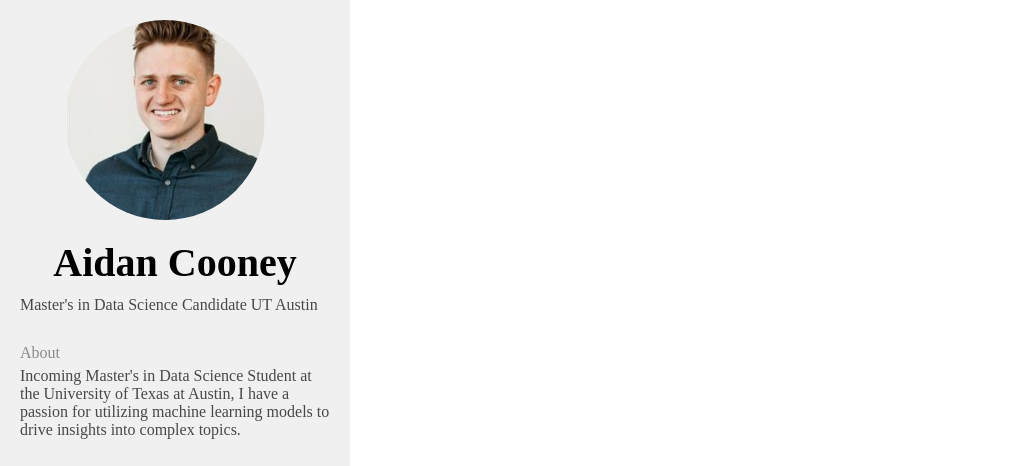
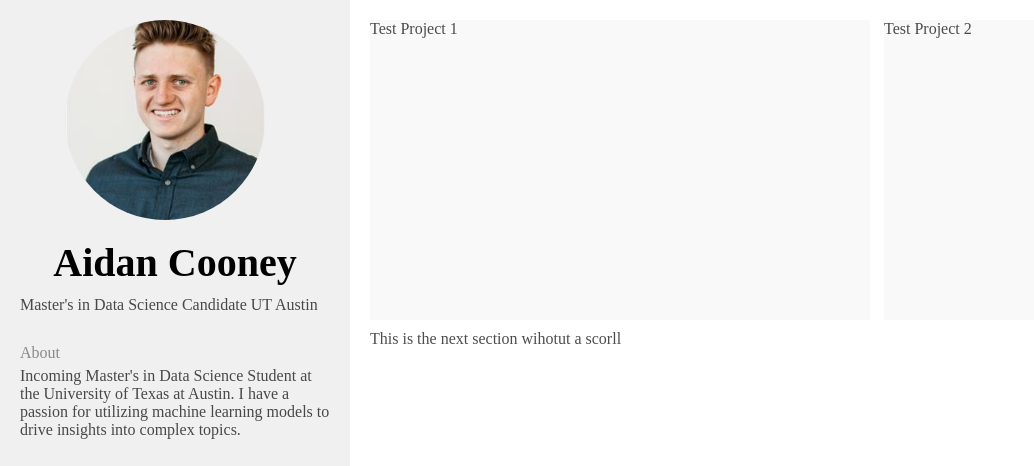
Before and after one commit to acooney613/aidan-cooney, a plain HTML site: page index.html in a window 1280 px wide. Shown: the top 466 px of the page, without its empty margins (0-1034 px from the left). Drawn offline with Linux system fonts and the light colour scheme.

Commit message:
add scrollable project functionality with test

```diff
--- a/index.html
+++ b/index.html
@@ -6,6 +6,7 @@
         <title>Aidan Cooney Portfolio </title>
         <link href="https://fonts.googleapis.com/css2?family=Fira+Code:wght@400;500;600;700&display=swap" rel="stylesheet">
         <link rel="stylesheet" href="resources/styles/index.css">
+        <script src="resources/js/index.js"></script>
     </head>
     <body>
         <div class="sidebar">
@@ -14,7 +15,7 @@
             <a class="current-occupation">Master's in Data Science Candidate UT Austin</a>
             <div class="about-me">
                 <p class="title">About</p>
-                <a class="content">Incoming Master's in Data Science Student at the University of Texas at Austin, I have a passion for utilizing machine learning models to drive insights into complex topics.</a>
+                <a class="content">Incoming Master's in Data Science Student at the University of Texas at Austin. I have a passion for utilizing machine learning models to drive insights into complex topics.</a>
             </div>
             <div class="link-icons-container">
                 <a class="image-link" href="https://www.linkedin.com/in/aidan-p-cooney/" target="_blank">
@@ -28,5 +29,32 @@
                 </a>
             </div>
         </div>
+        <div class="main-section">
+            <div class="scrollable-container">
+            <div class="projects-container">
+                <div class="project" onclick="openProjectOne()">Test Project 1</div>
+                <div class="project">Test Project 2</div>
+                <div class="project">Test Project 1</div>
+                <div class="project">Test Project 2</div>
+                <div class="project">Test Project 1</div>
+                <div class="project">Test Project 2</div>
+                <div class="project">Test Project 1</div>
+                <div class="project">Test Project 2</div>
+                <div class="project">Test Project 1</div>
+                <div class="project">Test Project 2</div>
+                <div class="project">Test Project 1</div>
+                <div class="project">Test Project 2</div>
+                <div class="project">Test Project 1</div>
+                <div class="project">Test Project 2</div>
+                <div class="project">Test Project 1</div>
+                <div class="project">Test Project 2</div>
+                <div class="project">Test Project 1</div>
+                <div class="project">Test Project 2</div>
+                <div class="project">Test Project 1</div>
+                <div class="project">Test Project 2</div>
+            </div>
+            </div>
+            <div>This is the next section wihotut a scorll</div>
+        </div>
     </body>
 </html>
--- /dev/null
+++ b/resources/js/index.js
@@ -0,0 +1,4 @@
+// Test Project 1
+function openProjectOne() {
+    window.open('index.html', '_blank');
+}
--- a/resources/styles/index.css
+++ b/resources/styles/index.css
@@ -84,3 +84,29 @@ body {
 .image-link img:last-child {
     margin-right: 30px;
 }
+
+/* main body of the website */
+.main-section {
+    padding: 20px;
+    flex: 1;
+    overflow-x: hidden;
+}
+
+.section-padding {
+    margin-bottom: 20px;
+}
+
+/* project section */
+.projects-container {
+    white-space: nowrap;
+    padding-bottom: 10px;
+    overflow-x: auto;
+}
+
+.projects-container .project {
+    display: inline-block;
+    width: 500px;
+    height: 300px;
+    margin-right: 10px;
+    background-color: #f9f9f9;
+}
```
